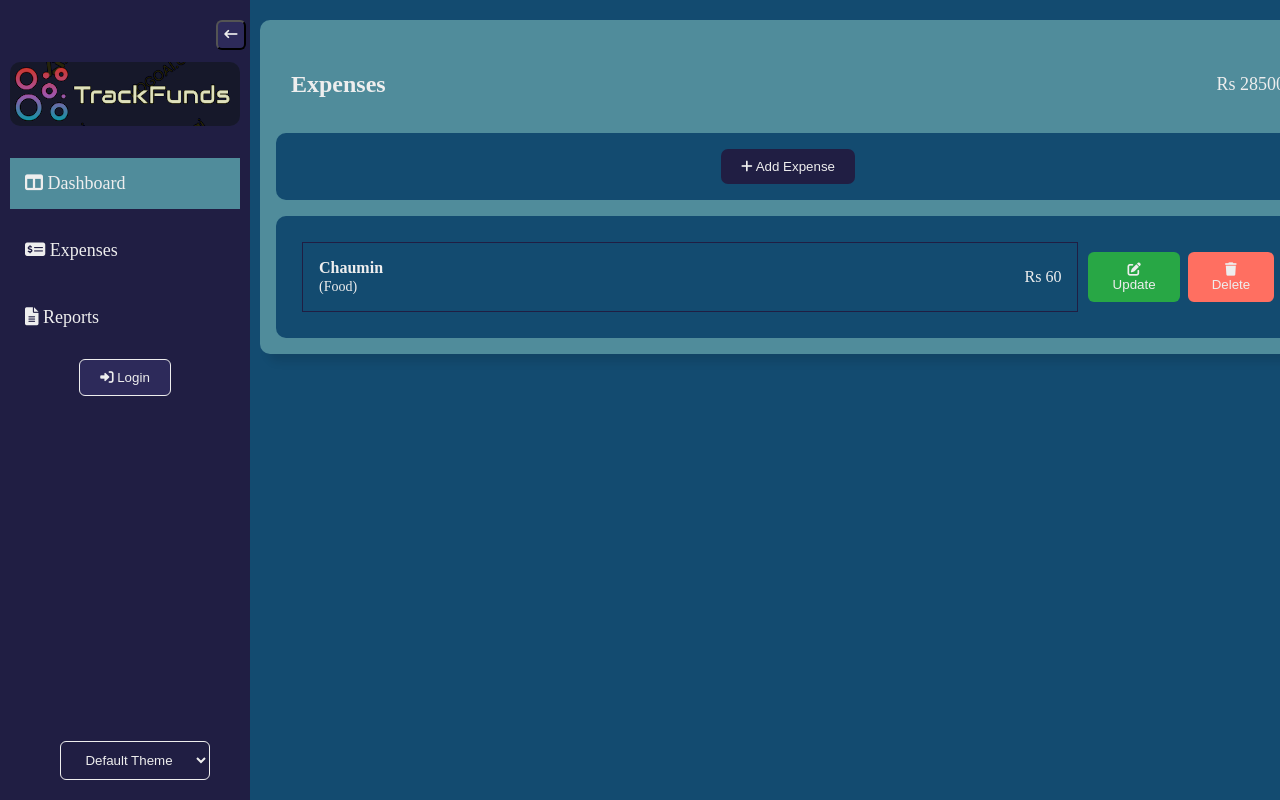
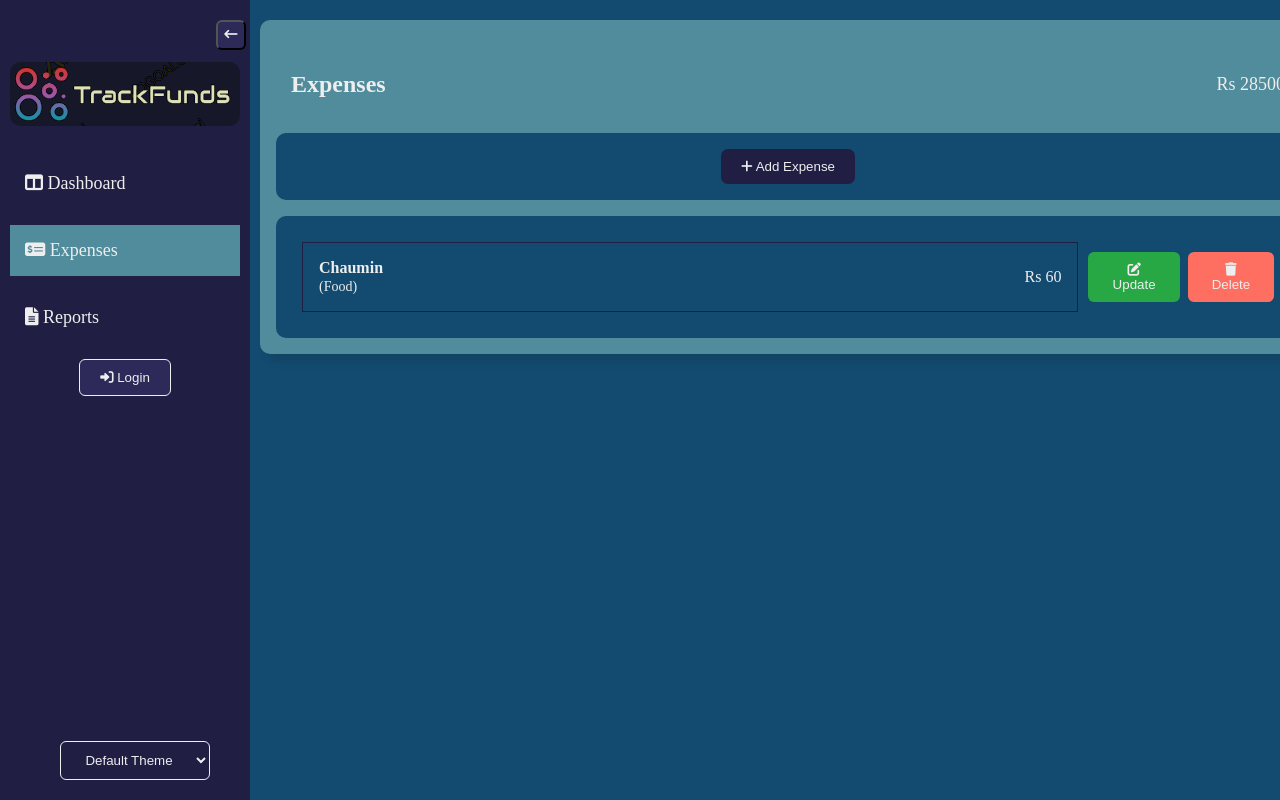
Before and after one commit to rohitghatal1/ExpenseTracker-React-TS, a React (Create React App) app: page /expenses in a window 1280 px wide. Shown: the top 800 px of the page. Built offline with nearby package versions, Linux system fonts and the light colour scheme.

Commit message:
added uselocatiionn to track the active link

```diff
--- a/src/Components/Navbar.tsx
+++ b/src/Components/Navbar.tsx
@@ -1,6 +1,6 @@
-import React, { useState } from "react";
+import React, { useEffect, useState } from "react";
 // import { NavLink } from 'react-router-dom';
-import { Link } from "react-router-dom";
+import { Link, useLocation } from "react-router-dom";
 import "../CSS/navbar.css"; // Ensure this CSS file exists and is properly styled
 import trackfund from "../assets/logo/trackfunds.png";
 import tf from "../assets/logo/tf.png"
@@ -25,6 +25,21 @@ const Navbar: React.FC<NavbarProps> = ({ changeTheme, theme, toggleNavbar, isCol
     setIsLoginOpen(false);
   }
 
+  const location = useLocation();
+  useEffect(()=>{
+    const currentPath = location.pathname;
+
+    if(currentPath === "/"){
+      setActiveLink("dashboard");
+    }
+    else if(currentPath === "/expenses"){
+      setActiveLink("expenses");
+    }
+    else if(currentPath === "/reports"){
+      setActiveLink("reports");
+    }
+  }, [location.pathname])
+
   return (
     <aside className={`sidebar ${isCollapsed? 'collapsed' : ''}`}>
       <nav className="navbar">
@@ -41,7 +56,7 @@ const Navbar: React.FC<NavbarProps> = ({ changeTheme, theme, toggleNavbar, isCol
               className={`navLink ${
                 activeLink === "dashboard" ? "activeLink" : ""
               }`}
-              onClick={() => setActiveLink("dashboard")} title="Dashboard"
+              title="Dashboard"
             >
               <li className="linkItem">
                 <i className="fa-solid fa-table-columns"></i> <label htmlFor="">Dashboard</label>
@@ -52,7 +67,7 @@ const Navbar: React.FC<NavbarProps> = ({ changeTheme, theme, toggleNavbar, isCol
               className={`navLink ${
                 activeLink === "expenses" ? "activeLink" : ""
               }`}
-              onClick={() => setActiveLink("expenses")} title="Expenses"
+              title="Expenses"
             >
               <li className="linkItem">
               <i className="fa-solid fa-money-check-dollar"></i> <label htmlFor="">Expenses</label>
@@ -63,7 +78,7 @@ const Navbar: React.FC<NavbarProps> = ({ changeTheme, theme, toggleNavbar, isCol
               className={`navLink ${
                 activeLink === "reports" ? "activeLink" : ""
               }`}
-              onClick={() => setActiveLink("reports")} title="Reports"
+              title="Reports"
             >
               <li className="linkItem">
                 <i className="fas fa-file-alt"></i> <label htmlFor="">Reports</label>
```
